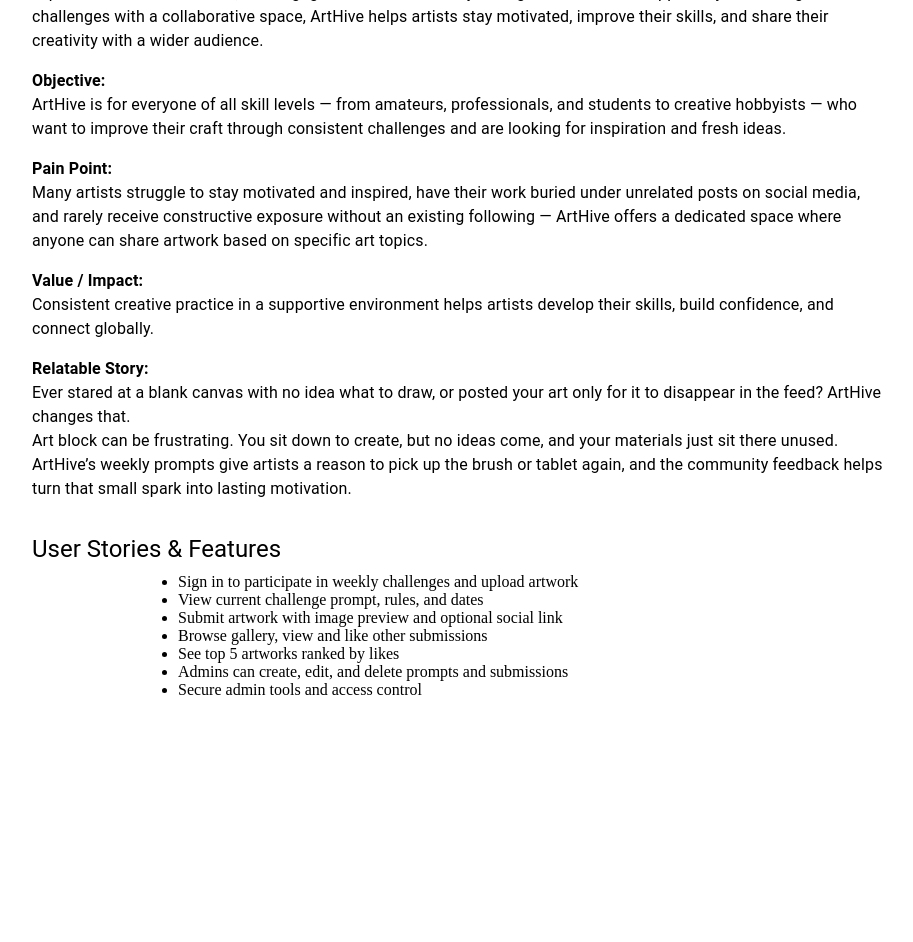
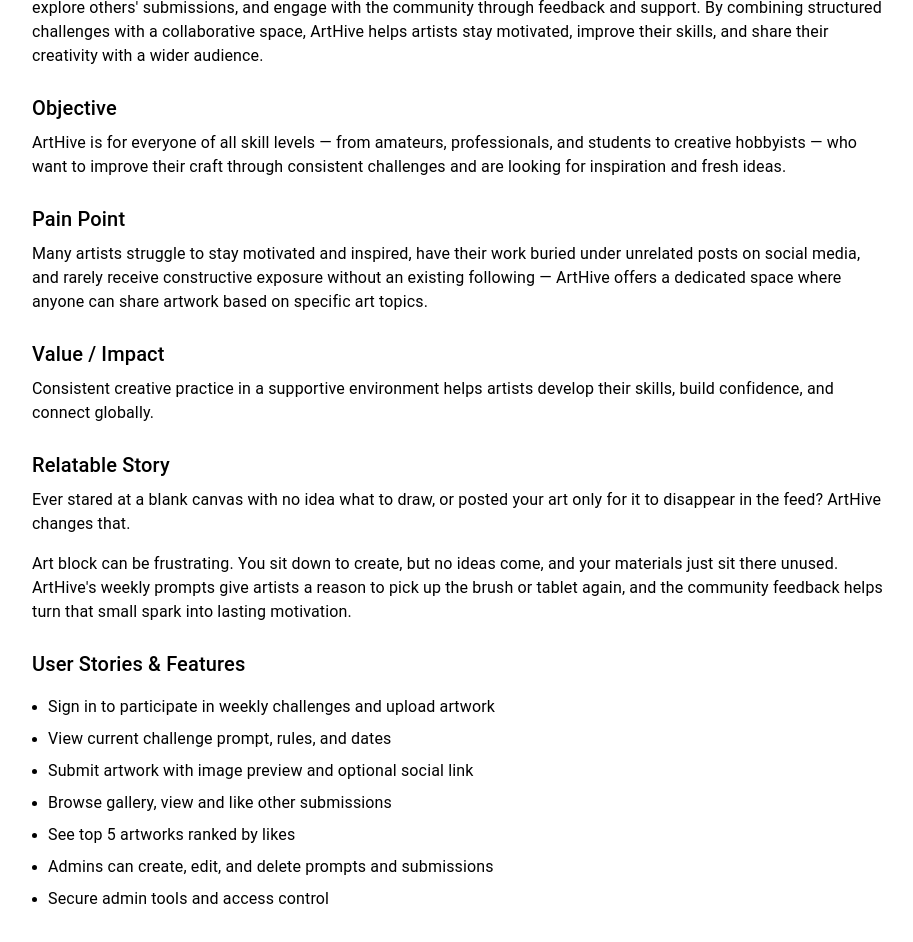
Before and after one commit to Code-the-Dream-School/jj-practicum-team-4-front, a React (Vite) app: page /about in a window 1280 px wide. Shown: the part 260-1202 px from the top of the page, without its empty margins (182-1095 px from the left). Before the commit the page ends 999 px from the top, so only its background shows below. Built offline with nearby package versions, Linux system fonts and the light colour scheme.

Commit message:
refactor: improve About page layout with Stack components and extract features list

```diff
--- a/src/pages/About.jsx
+++ b/src/pages/About.jsx
@@ -1,5 +1,16 @@
 import React from "react";
-import { Box, Typography, Container } from "@mui/material";
+import { Box, Typography, Container, Stack, List, ListItem } from "@mui/material";
+
+// Features array defined outside component to prevent recreation on re-renders
+const features = [
+  "Sign in to participate in weekly challenges and upload artwork",
+  "View current challenge prompt, rules, and dates",
+  "Submit artwork with image preview and optional social link",
+  "Browse gallery, view and like other submissions",
+  "See top 5 artworks ranked by likes",
+  "Admins can create, edit, and delete prompts and submissions",
+  "Secure admin tools and access control"
+];
 
 export default function About() {
   return (
@@ -8,62 +19,105 @@ export default function About() {
         <Typography variant="h3" gutterBottom>
           About ArtHive
         </Typography>
-        <Typography variant="body1" paragraph>
-          <strong>Description:</strong> <br />
+
+        <Stack spacing={3}>
+          {/* Description */}
+          <Box>
+            <Typography variant="h6" gutterBottom>
+              Description
+            </Typography>
+            <Typography variant="body1">
               ArtHive is a creative platform designed for artists of all levels who
               want inspiration and community. Each week, the app sends out a unique
               art challenge to spark creativity and encourage participation. Artists
-          can upload their work, explore others’ submissions, and engage with
+              can upload their work, explore others' submissions, and engage with
               the community through feedback and support. By combining structured
               challenges with a collaborative space, ArtHive helps artists stay
               motivated, improve their skills, and share their creativity with a
               wider audience.
             </Typography>
-        <Typography variant="body1" paragraph>
-          <strong>Objective:</strong> <br />
+          </Box>
+
+          {/* Objective */}
+          <Box>
+            <Typography variant="h6" gutterBottom>
+              Objective
+            </Typography>
+            <Typography variant="body1">
               ArtHive is for everyone of all skill levels — from amateurs,
               professionals, and students to creative hobbyists — who want to
               improve their craft through consistent challenges and are looking for
               inspiration and fresh ideas.
             </Typography>
-        <Typography variant="body1" paragraph>
-          <strong>Pain Point:</strong> <br />
+          </Box>
+
+          {/* Pain Point */}
+          <Box>
+            <Typography variant="h6" gutterBottom>
+              Pain Point
+            </Typography>
+            <Typography variant="body1">
               Many artists struggle to stay motivated and inspired, have their work
               buried under unrelated posts on social media, and rarely receive
               constructive exposure without an existing following — ArtHive offers a
               dedicated space where anyone can share artwork based on specific art
               topics.
             </Typography>
-        <Typography variant="body1" paragraph>
-          <strong>Value / Impact:</strong> <br />
+          </Box>
+
+          {/* Value/Impact */}
+          <Box>
+            <Typography variant="h6" gutterBottom>
+              Value / Impact
+            </Typography>
+            <Typography variant="body1">
               Consistent creative practice in a supportive environment helps artists
               develop their skills, build confidence, and connect globally.
             </Typography>
+          </Box>
+
+          {/* Relatable Story */}
+          <Box>
+            <Typography variant="h6" gutterBottom>
+              Relatable Story
+            </Typography>
             <Typography variant="body1" paragraph>
-          <strong>Relatable Story:</strong> <br />
               Ever stared at a blank canvas with no idea what to draw, or posted
               your art only for it to disappear in the feed? ArtHive changes that.
-          <br />
+            </Typography>
+            <Typography variant="body1">
               Art block can be frustrating. You sit down to create, but no ideas
-          come, and your materials just sit there unused. ArtHive’s weekly
+              come, and your materials just sit there unused. ArtHive's weekly
               prompts give artists a reason to pick up the brush or tablet again,
               and the community feedback helps turn that small spark into lasting
               motivation.
             </Typography>
-        <Typography variant="h5" gutterBottom sx={{ mt: 4 }}>
+          </Box>
+
+          {/* Features */}
+          <Box>
+            <Typography variant="h6" gutterBottom>
               User Stories & Features
             </Typography>
-        <ul style={{ textAlign: "left", margin: "0 auto", maxWidth: 600 }}>
-          <li>
-            Sign in to participate in weekly challenges and upload artwork
-          </li>
-          <li>View current challenge prompt, rules, and dates</li>
-          <li>Submit artwork with image preview and optional social link</li>
-          <li>Browse gallery, view and like other submissions</li>
-          <li>See top 5 artworks ranked by likes</li>
-          <li>Admins can create, edit, and delete prompts and submissions</li>
-          <li>Secure admin tools and access control</li>
-        </ul>
+            <List
+              sx={{
+                listStyleType: 'disc',
+                pl: 2,
+                '& .MuiListItem-root': {
+                  display: 'list-item',
+                  padding: 0,
+                  marginBottom: 1
+                }
+              }}
+            >
+              {features.map((feature, index) => (
+                <ListItem key={index}>
+                  <Typography variant="body1">{feature}</Typography>
+                </ListItem>
+              ))}
+            </List>
+          </Box>
+        </Stack>
       </Box>
     </Container>
   );
```
Lines whose indentation alone changed are shown as unchanged.
